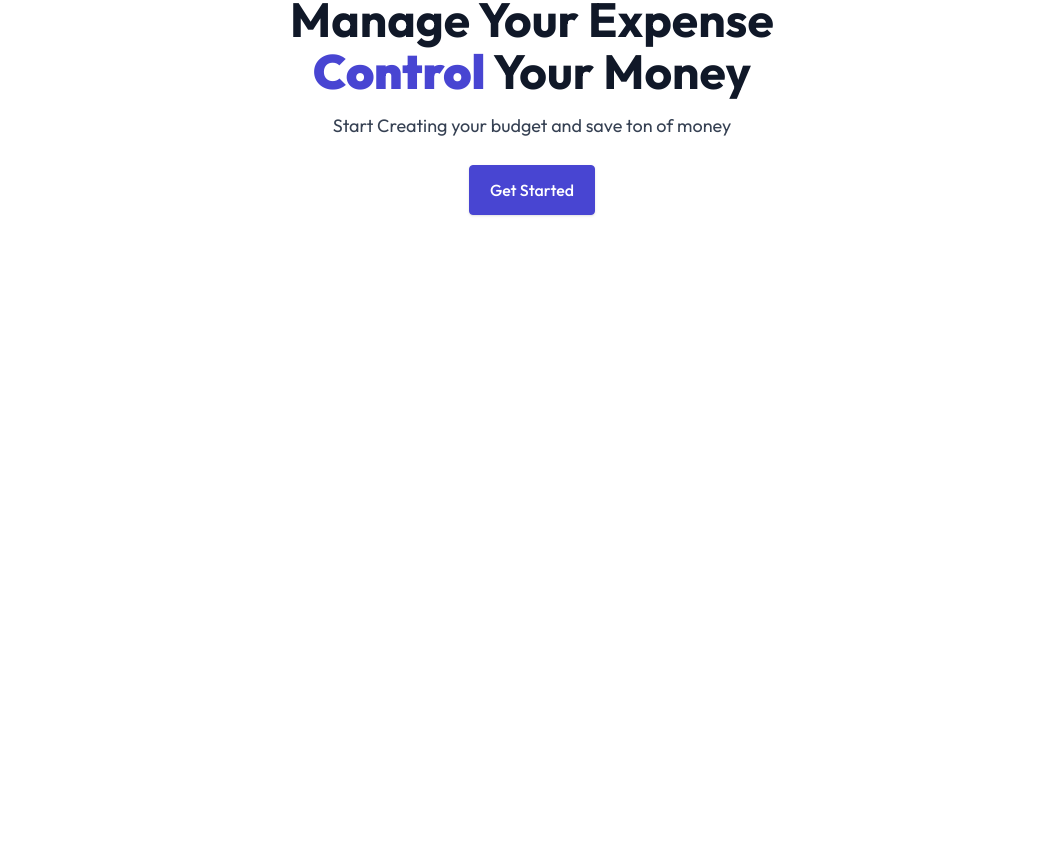
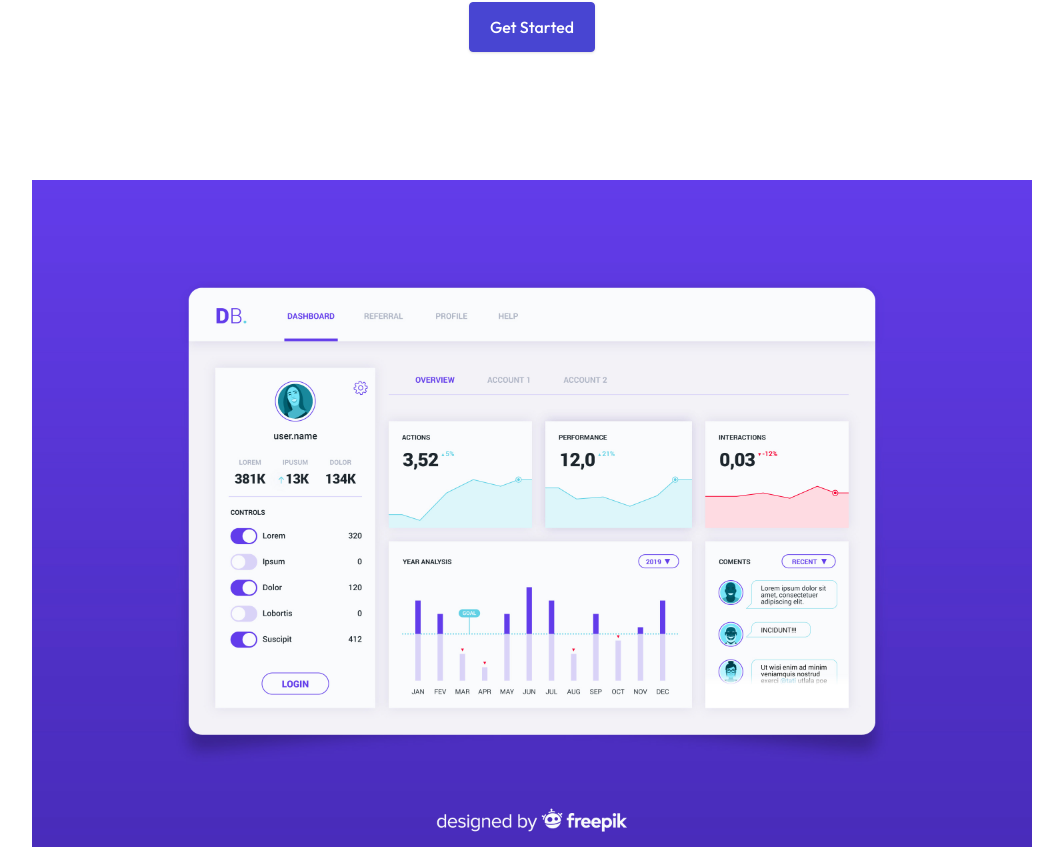
Before and after one commit to AbhishekTomr/expense-tracker, a Next.js app: page / in a window 1280 px wide. Shown: the part 375-1222 px from the top of the page, without its empty margins (108-1171 px from the left). Before the commit the page ends 880 px from the top, so only its background shows below. Built offline with nearby package versions, Linux system fonts and the light colour scheme.

Commit message:
finishing user dashboard

```diff
--- a/components/layout/Hero.tsx
+++ b/components/layout/Hero.tsx
@@ -1,6 +1,10 @@
+import Image from "next/image";
+import DashboardImg from "../../public/dashboard.jpg";
+
 const Hero = () => {
   return (
-    <section className="bg-white lg:grid lg:h-screen lg:place-content-center">
+    <>
+      <section className="bg-white flex flex-col items-center justify-center">
         <div className="mx-auto w-screen max-w-7xl px-4 py-16 sm:px-6 sm:py-24 lg:px-8 lg:py-32">
           <div className="mx-auto max-w-prose text-center">
             <h1 className="text-4xl font-bold text-gray-900 sm:text-5xl capitalize">
@@ -24,7 +28,14 @@ const Hero = () => {
             </div>
           </div>
         </div>
+        <Image
+          src={DashboardImg}
+          alt="dashbopard img"
+          width={1000}
+          height={700}
+        />
       </section>
+    </>
   );
 };
 
```
Also changed, not shown: public/dashboard.jpg (added). Lines whose indentation alone changed are shown as unchanged.
